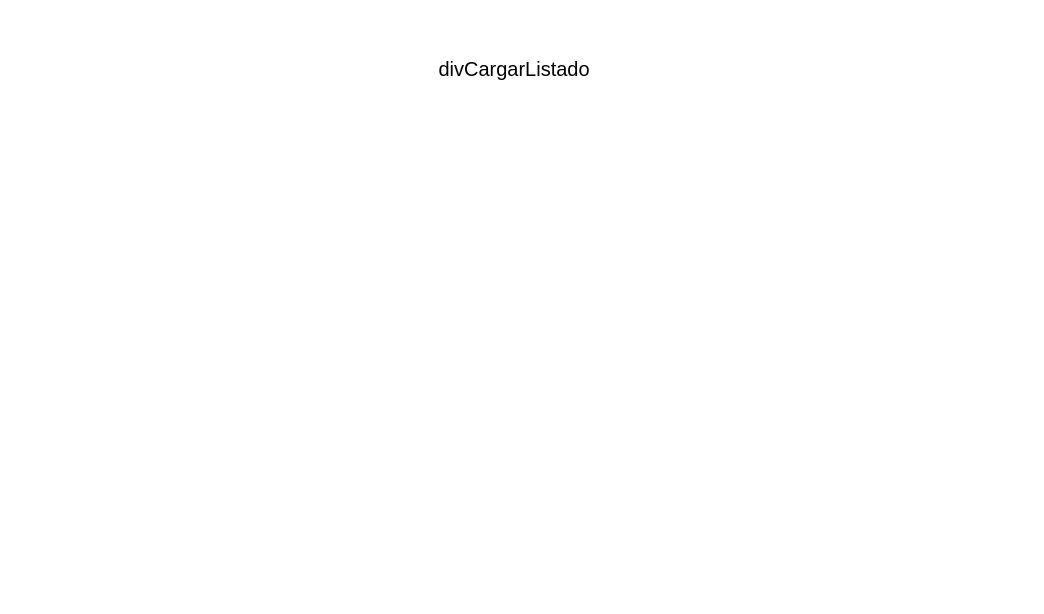
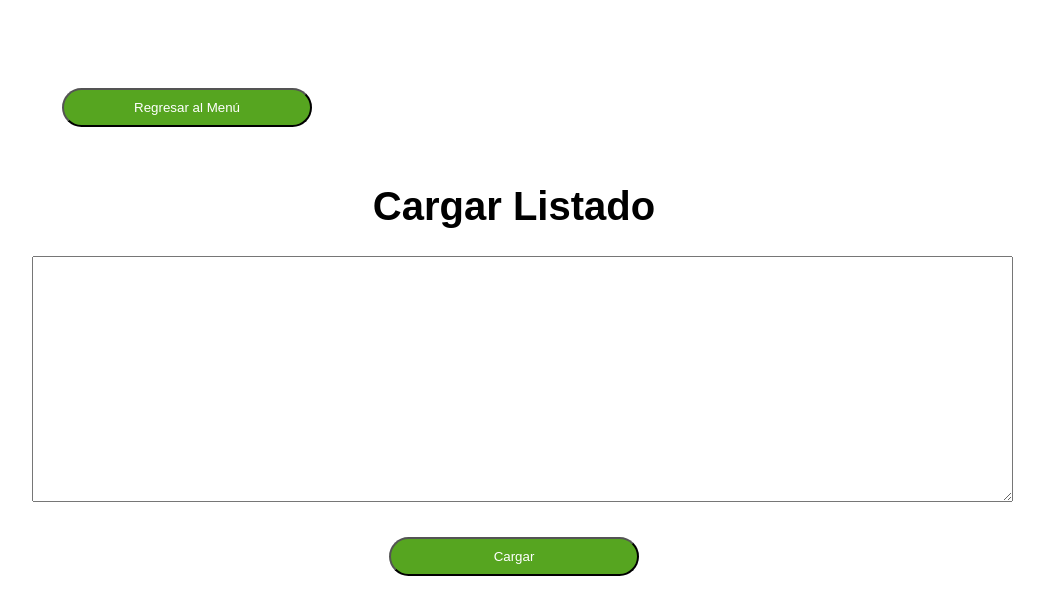
Before and after one commit to Jean9611/plantilla-proyectos-LP2, a plain HTML site: page index.html in a window 1280 px wide. Both pictures are taken after a click on the button "Cargar Listado". Shown: the whole page, without its empty margins (126-1170 px from the left). Drawn offline with Linux system fonts and the light colour scheme.

Commit message:
Actualización de clase 29 de mayo 2023

```diff
--- a/css/style.css
+++ b/css/style.css
@@ -22,3 +22,11 @@ body{
     margin: 30px;
     border-radius: 30px;
 }
+
+textarea{
+    display: inline-block;
+}
+
+.divBotonRegresar{
+    text-align: left;
+}
--- a/index.html
+++ b/index.html
@@ -6,17 +6,30 @@
 <body>
     <div id="divMenu" class="divPantalla">
         <h1>¡Bienvenido!</h1>
-        <button onclick="click_boton_cargar_listado()" class="botonVerde">Cargar Listado</button>
+        <button onclick="click_boton_cargar_listado()" class="botonVerde" id="btnCargarListado">Cargar Listado</button>
         <button onclick="click_boton_obtener_participante()" class="botonVerde">Obtener Participante</button>
         <button onclick="click_boton_registrar_asistencia()" class="botonVerde">Registrar Asistencia</button>
     </div>
     <div id="divCargarListado" class="divPantalla" style="display: none;">
-        divCargarListado
+        <div>
+            <div class="divBotonRegresar">
+                <button class="botonVerde" onclick="click_regresar_menu()">Regresar al Menú</button>
+            </div>
+            <h1>Cargar Listado</h1>
+            <textarea name="Text1" cols="120" rows="16"></textarea><br>
+            <button class="botonVerde" id="btnCargarEstudiantes">Cargar</button>
+        </div>
     </div>
     <div id="divObtenerParticipante" class="divPantalla" style="display: none;">
+        <div class="divBotonRegresar">
+            <button class="botonVerde" onclick="click_regresar_menu()">Regresar al Menú</button>
+        </div>
         divObtenerParticipante
     </div>
     <div id="divRegistrarAsistencia" class="divPantalla" style="display: none;">
+        <div class="divBotonRegresar">
+            <button class="botonVerde" onclick="click_regresar_menu()">Regresar al Menú</button>
+        </div>
         divRegistrarAsistencia
     </div>
 
--- a/js/plantilla.js
+++ b/js/plantilla.js
@@ -26,3 +26,11 @@ function click_boton_registrar_asistencia(){
     document.getElementById('divRegistrarAsistencia').style = "display: block;";
     document.getElementById('divMenu').style = "display: none;"
 }
+
+
+function click_regresar_menu(){
+    document.getElementById('divMenu').style = "display: block;"
+    document.getElementById('divCargarListado').style = "display: none;";
+    document.getElementById('divObtenerParticipante').style = "display: none;";
+    document.getElementById('divRegistrarAsistencia').style = "display: none;";
+}
```
